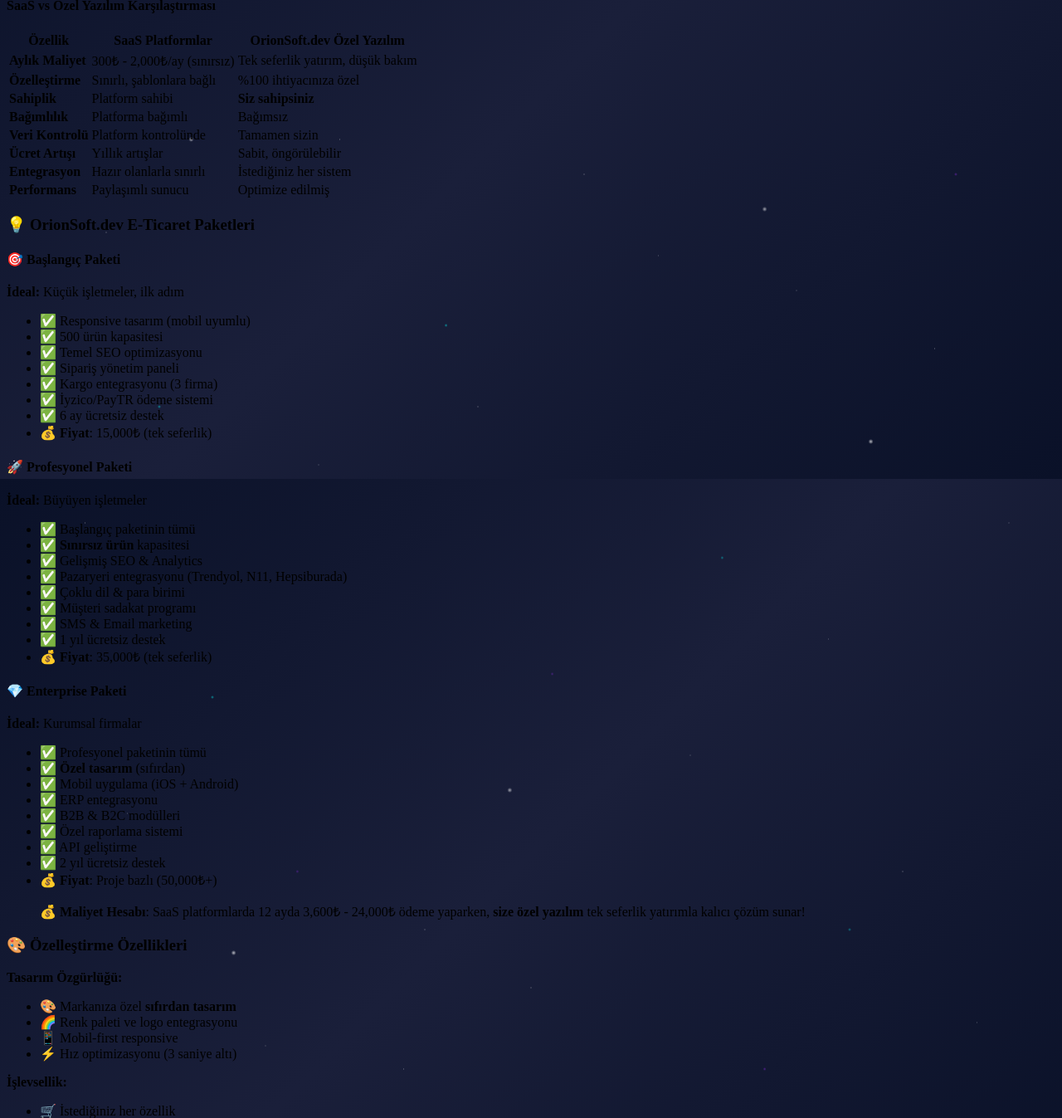
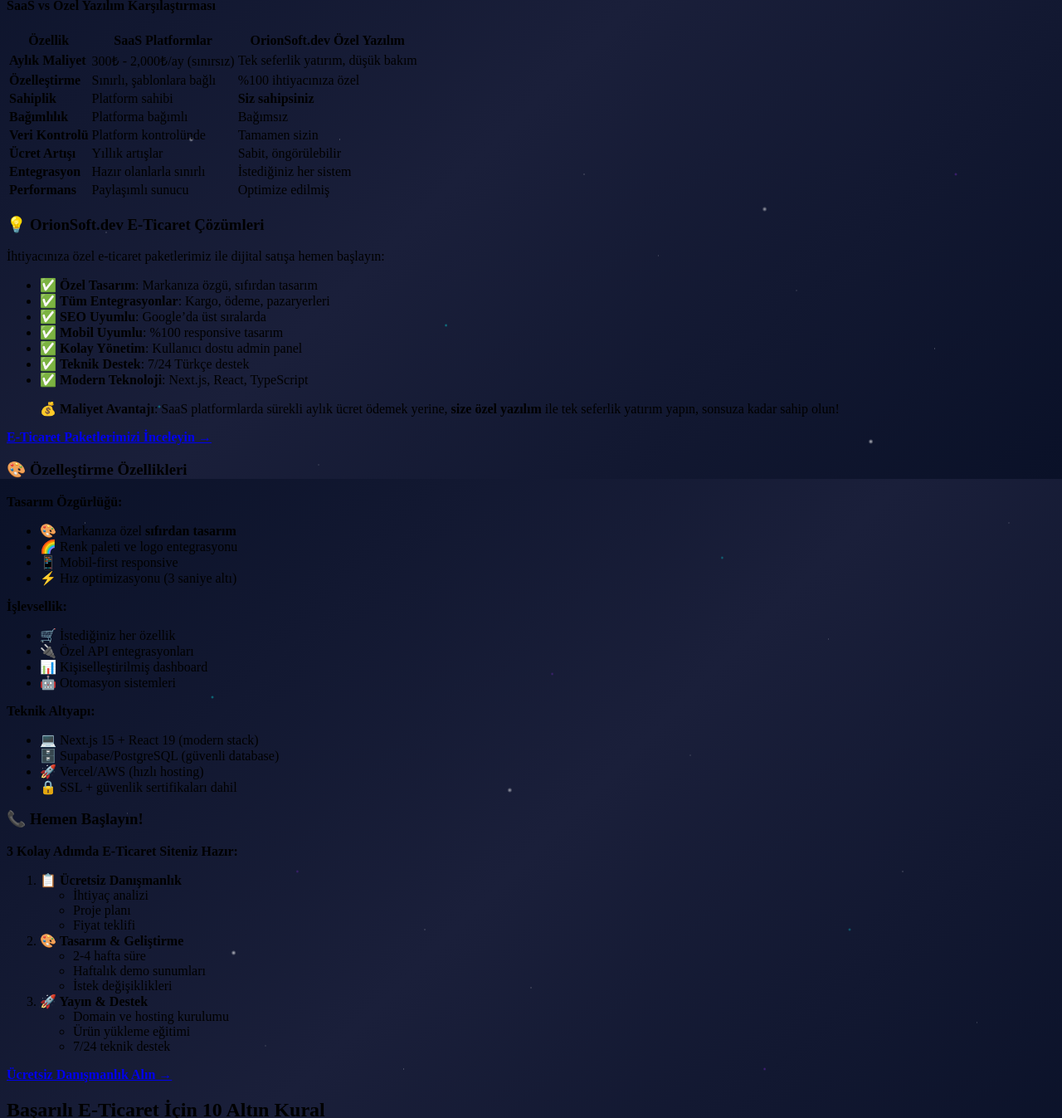
Before and after one commit to kursatemre/jekyll-dev-agency-theme, a Jekyll site: the page built from _posts/2025-01-18-uygun-fiyatli-eticaret-kolay-kullanim.md, in a window 1280 px wide and 1400 px high, scrolled down 5723 px, cut to the strip 0-1347 px from the top of the window. Shown: the whole strip at 83% size. Built offline with Jekyll 4.4.1, drawn with Linux system fonts in a browser that asks for light colours; nearby versions of some CDN libraries.

Commit message:
Blog yazısı güncellendi: Fiyat ve paket detayları kaldırıldı, e-ticaret sayfasına yönlendirme eklendi
🤖 Generated with [Claude Code](https://claude.com/claude-code)

Co-Authored-By: Claude Sonnet 4.5 <noreply@anthropic.com>

```diff
--- a/_posts/2025-01-18-uygun-fiyatli-eticaret-kolay-kullanim.md
+++ b/_posts/2025-01-18-uygun-fiyatli-eticaret-kolay-kullanim.md
@@ -168,44 +168,21 @@ SaaS platformlar yerine **size özel geliştirilmiş** e-ticaret sitesi ile tam
 | **Entegrasyon** | Hazır olanlarla sınırlı | İstediğiniz her sistem |
 | **Performans** | Paylaşımlı sunucu | Optimize edilmiş |
 
-### 💡 OrionSoft.dev E-Ticaret Paketleri
+### 💡 OrionSoft.dev E-Ticaret Çözümleri
 
-#### 🎯 Başlangıç Paketi
-**İdeal:** Küçük işletmeler, ilk adım
-- ✅ Responsive tasarım (mobil uyumlu)
-- ✅ 500 ürün kapasitesi
-- ✅ Temel SEO optimizasyonu
-- ✅ Sipariş yönetim paneli
-- ✅ Kargo entegrasyonu (3 firma)
-- ✅ İyzico/PayTR ödeme sistemi
-- ✅ 6 ay ücretsiz destek
-- 💰 **Fiyat**: 15,000₺ (tek seferlik)
+İhtiyacınıza özel e-ticaret paketlerimiz ile dijital satışa hemen başlayın:
 
-#### 🚀 Profesyonel Paketi
-**İdeal:** Büyüyen işletmeler
-- ✅ Başlangıç paketinin tümü
-- ✅ **Sınırsız ürün** kapasitesi
-- ✅ Gelişmiş SEO & Analytics
-- ✅ Pazaryeri entegrasyonu (Trendyol, N11, Hepsiburada)
-- ✅ Çoklu dil & para birimi
-- ✅ Müşteri sadakat programı
-- ✅ SMS & Email marketing
-- ✅ 1 yıl ücretsiz destek
-- 💰 **Fiyat**: 35,000₺ (tek seferlik)
+- ✅ **Özel Tasarım**: Markanıza özgü, sıfırdan tasarım
+- ✅ **Tüm Entegrasyonlar**: Kargo, ödeme, pazaryerleri
+- ✅ **SEO Uyumlu**: Google'da üst sıralarda
+- ✅ **Mobil Uyumlu**: %100 responsive tasarım
+- ✅ **Kolay Yönetim**: Kullanıcı dostu admin panel
+- ✅ **Teknik Destek**: 7/24 Türkçe destek
+- ✅ **Modern Teknoloji**: Next.js, React, TypeScript
 
-#### 💎 Enterprise Paketi
-**İdeal:** Kurumsal firmalar
-- ✅ Profesyonel paketinin tümü
-- ✅ **Özel tasarım** (sıfırdan)
-- ✅ Mobil uygulama (iOS + Android)
-- ✅ ERP entegrasyonu
-- ✅ B2B & B2C modülleri
-- ✅ Özel raporlama sistemi
-- ✅ API geliştirme
-- ✅ 2 yıl ücretsiz destek
-- 💰 **Fiyat**: Proje bazlı (50,000₺+)
+> **💰 Maliyet Avantajı**: SaaS platformlarda sürekli aylık ücret ödemek yerine, **size özel yazılım** ile tek seferlik yatırım yapın, sonsuza kadar sahip olun!
 
-> **💰 Maliyet Hesabı**: SaaS platformlarda 12 ayda 3,600₺ - 24,000₺ ödeme yaparken, **size özel yazılım** tek seferlik yatırımla kalıcı çözüm sunar!
+[**E-Ticaret Paketlerimizi İnceleyin →**](https://orionsoft.dev/hizmetler/e-ticaret/)
 
 ### 🎨 Özelleştirme Özellikleri
 
```
